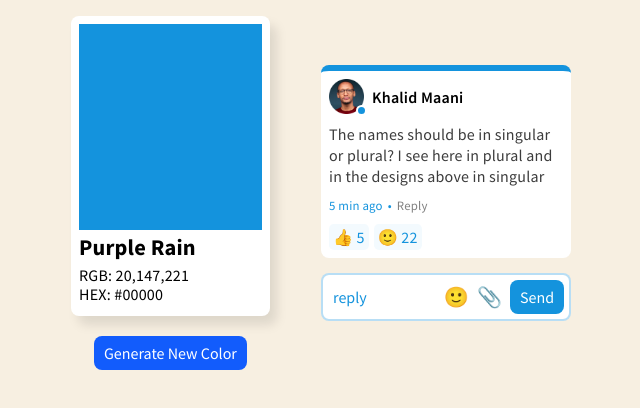
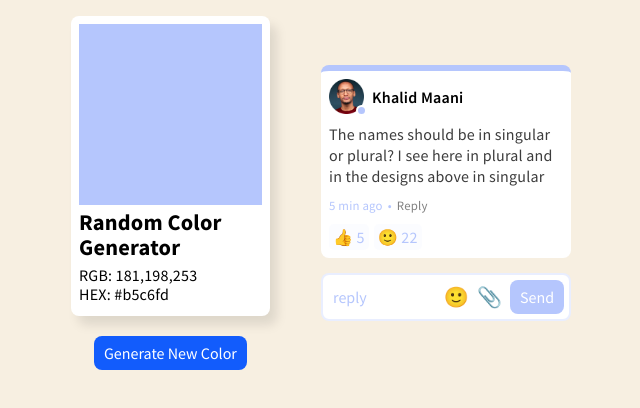
Before and after one commit to maanikhalid/Color-Flipper, a plain HTML site: page index.html in a window 1280 px wide. Shown: the whole page, without its empty margins (319-959 px from the left). Drawn offline with Linux system fonts and the light colour scheme.

Commit message:
Finished
This is now my 4th Javascript test.

This was the first time I completely done a project using Javascript without the help of a tutorial.

Yes! I google some issues i had. But thats the skill of being a programmer right?..... right🥺?

Anyhoo... on to the next project.

```diff
--- a/index.html
+++ b/index.html
@@ -14,13 +14,13 @@
             <!--This is where the color goes here-->
         </div>
         <div class="details-holder">
-            <h2 id="colorNameEl">Pantone Hex</h2>
-            <h4 id="rgbaValueEl">19-232-TCX</h4>
-            <h4 id="hexValueEl">Hex: #2H23H2</h4>
+            <h2 id="colorNameEl">Random Color Generator</h2>
+            <h4 id="rgbaValueEl">19-232-TCX <span>📋</span></h4>
+            <h4 id="hexValueEl">#2H23H2</h4>
         </div>
     </div>
 
-    <button id="newColor" class="newColorBtn">Generate New Color</button>
+    <button id="newColor" class="newColorBtn" onclick="generateNewColor()">Generate New Color</button>
 
 </div>
     <div class="spacer"></div>
--- a/script.js
+++ b/script.js
@@ -1,88 +1,71 @@
 /* Lets & Consts*/
 let newColorValue = ""
 let color = [
-    mainColor = newColorValue,
-    colorName = "Scarlet Red",
-    rgbaValue = "12,12,12,1",
+    mainColor = "",
+    colorName = "Random Color Generator",
+    rgbaValue = mainColor,
     hexValue = "#ff4400"
 ]
-let newColorEl = document.getElementById("newColor")
-let genRedValue = ""
-let genGreenValue = ""
-let genBlueValue = ""
+
+/*Getting DOM's */
+let mainColorEl = document.documentElement.style.setProperty('--main-color', color[0])
+let mainColorInverseEl = document.documentElement.style.setProperty('--main-color-inverse', color[0])
+let colorNameEl = document.getElementById("colorNameEl")
+let rgbaValueEl = document.getElementById("rgbaValueEl")
+let hexValueEl = document.getElementById("hexValueEl")
+const newColorEl = document.querySelector("#newColor")
+
+/* Choose new color on page load */
+window.onload = function (){
+    generateNewColor()
+}
+
+/* Generate a random RGB Value */
+function randomRGB(newValue){
+
+    newValue = Math.floor(Math.random() * (255 - 1 + 1) + 1) +","+ Math.floor(Math.random() * (255 - 1 + 1) + 1)+","+ Math.floor(Math.random() * (255 - 1 + 1) + 1)
+
+    return newValue
+}
+
+/* Update with new color */
+function generateNewColor(){
+    color[0] = randomRGB(color[0])
+    color[2] = color[0]
+
+    /* Convert RGB to HEX */
+    const rgb2hex = (rgb) => `#${rgb.match(/^rgb\((\d+),\s*(\d+),\s*(\d+)\)$/).slice(1).map(n => parseInt(n, 10).toString(16).padStart(2, '0')).join('')}`
+
+    color[3] = rgb2hex('rgb(' + color[0] + ')')
+
+    color.push(color[0])
+    color.push(color[2])
+    color.push(color[3])
+
+    rgbaValueEl.textContent = "RGB: " + color[2]
+    hexValueEl.textContent = "HEX: " + color[3]
+
+    mainColorEl = document.documentElement.style.setProperty('--main-color', color[0])
+    mainColorInverseEl = document.documentElement.style.setProperty('--main-color-inverse', color[0])
 
 
-function randomRGBvalue(){
-    var returnColor = Math.floor(Math.random() * (255 - 1 + 1) + 1)
-    return returnColor
-}
-
-function genNewColor(){
-genRedValue = randomRGBvalue()
-genGreenValue = randomRGBvalue()
-genBlueValue = randomRGBvalue()
-
-newColorValue = genRedValue + "," + genGreenValue + "," +genBlueValue
+    localStorage.clear()
+    localStorage.setItem("Main Color", color[0])
+    localStorage.setItem("Color Name", color[1])
+    localStorage.setItem("RGB Value", color[0])
+    localStorage.setItem("HEX Value", color[3])
 
 }
 
-newColorEl.addEventListener("click", genNewColor());
-
-console.log(newColorValue)
-
-///* Generating a new color */
-//function generateColor(min, max){
-//    return Math.floor(Math.random() * (max - min + 1) + min)
-//}
-//
-//
-//
-///* Listen event for clicks */
-//newColorEl.addEventListener("click", function(){
-//    console.log("You've clicked the button")
-//    genBlueValue = generateColor(1,255)
-//    genRedValue = generateColor(1,255)
-//    genGreenValue = generateColor(1,255)
-//
-//    return newColorValue = genRedValue + "," + genGreenValue + "," +genBlueValue
-//})
-//
+rgbaValueEl.addEventListener("dblclick", function(){
+    console.log("Ready to copy")
+        rgbaValueEl.innerHTML = "RGB: " + color[2] + "<span>✅</span>"
+        navigator.clipboard.writeText(color[2]);
+})
 
 
-
-
-
-
-/* Storing new color */
-color[0] = newColorValue
-color[1] = "Purple Rain"
-color[2] = color[0]
-color[3] = "#00000"
-
-
-/*Getting DOM's */
-const mainColorEl = document.documentElement.style.setProperty('--main-color', color[0])
-const mainColorInverseEl = document.documentElement.style.setProperty('--main-color-inverse', color[0])
-const colorNameEl = document.getElementById("colorNameEl")
-const rgbaValueEl = document.getElementById("rgbaValueEl")
-const hexValueEl = document.getElementById("hexValueEl")
-
-
-/* Connecting new colors to DOM */
-/*mainColorEl.textContent = color[0]*/
-colorNameEl.textContent = color[1]
-rgbaValueEl.textContent = "RGB: " + color[2]
-hexValueEl.textContent = "HEX: " + color[3]
-
-/* Local Storage */
-function setColorsLocal() {
-    localStorage.clear()
-    localStorage.setItem("Main Color", color[0])
-    localStorage.setItem("Color Name", color[1])
-    localStorage.setItem("RGBA Value", color[2])
-    localStorage.setItem("HEX Value", color[3])
-}
-
-
-/* Store to Local Storage - Must run after colors have been set */
-setColorsLocal()
+hexValueEl.addEventListener("dblclick", function(){
+    console.log("Ready to copy")
+        hexValueEl.innerHTML = "HEX: " + color[3] + " <span>✅</span>"
+        navigator.clipboard.writeText(color[3]);
+})
--- a/style.css
+++ b/style.css
@@ -24,6 +24,15 @@ body {
     max-width: 500px;
     margin: 0 auto !important;
 }
+#rgbaValueEl { cursor: pointer;}
+#rgbaValueEl:hover {color: rgba(var(--main-color-inverse)); cursor: pointer;}
+#rgbaValueEl > span { font-size: 0.7em;}
+
+#hexValueEl { cursor: pointer;}
+#hexValueEl:hover {color: rgba(var(--main-color-inverse)); cursor: pointer;}
+#hexValueEl > span { font-size: 0.7em;}
+
+
 .generator {
     max-width: 250px;
     width: 100%;
```
